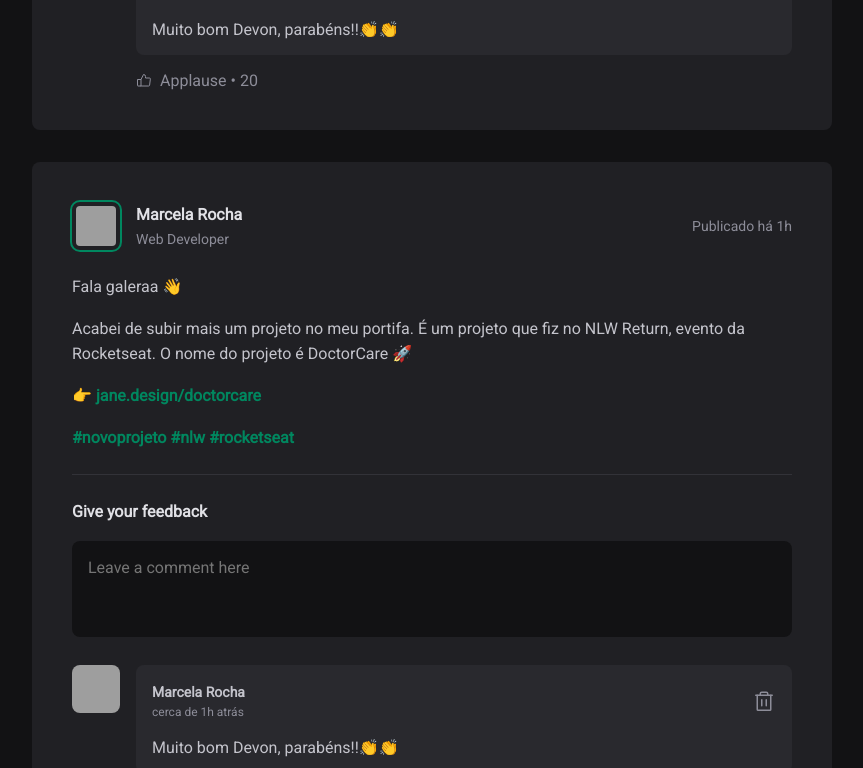
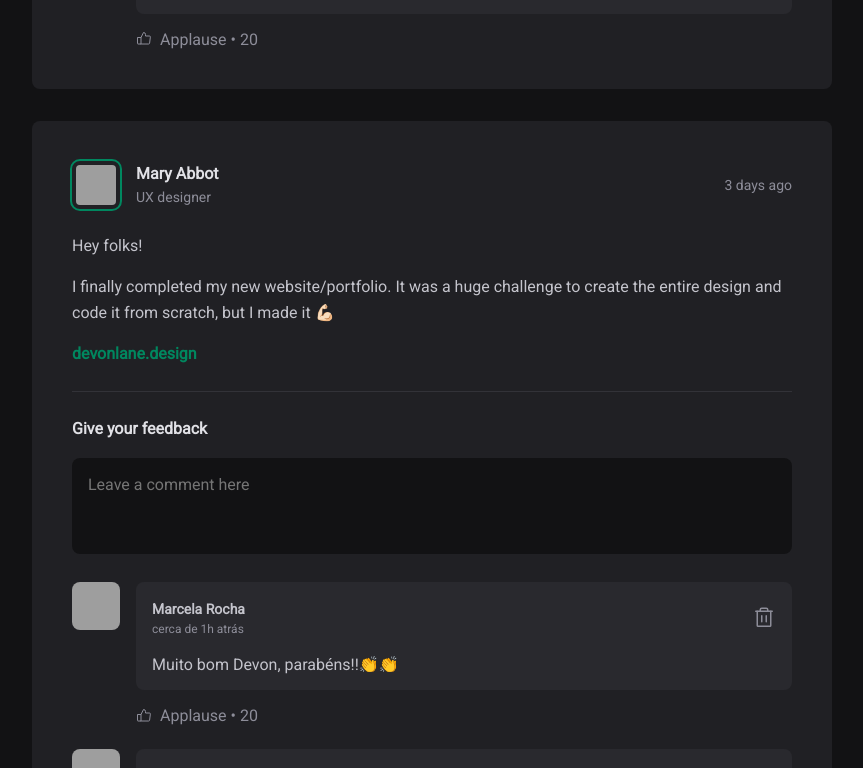
Before and after one commit to Marcela-Rocha-Martins/react-project1-feed, a React (Create React App) app: page / in a window 1280 px wide. Shown: the part 1011-1779 px from the top of the page, without its empty margins (352-1215 px from the left). Built offline with nearby package versions, Linux system fonts and the light colour scheme; grey boxes are pictures that could not be loaded; a web font is replaced by a local one.

Commit message:
useState

```diff
--- a/package.json
+++ b/package.json
@@ -6,6 +6,7 @@
     "@testing-library/jest-dom": "^5.17.0",
     "@testing-library/react": "^13.4.0",
     "@testing-library/user-event": "^13.5.0",
+    "date-fns": "^2.30.0",
     "phosphor-react": "^1.4.1",
     "react": "^18.2.0",
     "react-dom": "^18.2.0",
--- a/src/components/App.js
+++ b/src/components/App.js
@@ -5,6 +5,47 @@ import { Post } from "./Post.jsx";
 import "./global.css";
 
 import styles from "./App.module.css";
+
+const posts = [
+  {
+    id: 1,
+    author: {
+      avatarUrl:
+        "https://media.licdn.com/dms/image/C4E03AQE2AmnSI0hM0Q/profile-displayphoto-shrink_400_400/0/1632096337874?e=1705536000&v=beta&t=l7AixMgnXItY48lN17Z54yhINjRT3H_9A3ZONYtJ5oA",
+      name: "Marcela Rocha",
+      role: "Web Developer",
+    },
+    content: [
+      { type: "paragraph", content: "Hello everyone! 👋" },
+      {
+        type: "paragraph",
+        content:
+          "Just uploaded another project to my portfolio. It's a project I worked on during the NLW Return, a Rocketseat event. The project is called DoctorCare 🚀",
+      },
+      { type: "link", content: "jane.design/doctorcare" },
+    ],
+    publishedAt: new Date("2023-11-10 20:00:00"),
+  },
+  {
+    id: 2,
+    author: {
+      avatarUrl:
+        "https://images.unsplash.com/photo-1508214751196-bcfd4ca60f91?q=80&w=2670&auto=format&fit=crop&ixlib=rb-4.0.3&ixid=M3wxMjA3fDB8MHxwaG90by1wYWdlfHx8fGVufDB8fHx8fA%3D%3D",
+      name: "Mary Abbot",
+      role: "UX designer",
+    },
+    content: [
+      { type: "paragraph", content: "Hey folks!" },
+      {
+        type: "paragraph",
+        content:
+          "I finally completed my new website/portfolio. It was a huge challenge to create the entire design and code it from scratch, but I made it 💪🏻",
+      },
+      { type: "link", content: "devonlane.design" },
+    ],
+    publishedAt: new Date("2023-11-10 14:00:00"),
+  },
+];
 
 function App() {
   return (
@@ -14,8 +55,15 @@ function App() {
       <div className={styles.wrapper}>
         <Sidebar />
         <main>
-          <Post />
-          <Post />
+          {posts.map((post) => {
+            return (
+              <Post
+                author={post.author}
+                content={post.content}
+                publishedAt={post.publishedAt}
+              />
+            );
+          })}
         </main>
       </div>
     </div>
--- a/src/components/Post.jsx
+++ b/src/components/Post.jsx
@@ -1,42 +1,56 @@
+import { useState } from "react";
 import { Avatar } from "./Avatar";
 import { Comment } from "./Comment";
 import styles from "./Post.module.css";
+import { format, formatDistanceToNow } from "date-fns";
 
-export function Post(props) {
+
+export function Post({ author, publishedAt, content }) {
+  const publishedDateFormatted = format(publishedAt, "d LLLL 'at' HH:mm' h'");
+  const publishedDateRelative = formatDistanceToNow(publishedAt, {
+    addSuffix: true,
+  });
+  const [comments, setComments] = useState([1, 2, 3]);
+
+
+  function handleCreateNewComment() {
+    event.preventDefault();
+    setComments([...comments, comments.length + 1]);
+  }
+
   return (
     <article className={styles.post}>
       <header>
         <div className={styles.author}>
-          <Avatar
-            src="https://media.licdn.com/dms/image/C4E03AQE2AmnSI0hM0Q/profile-displayphoto-shrink_800_800/0/1632096337874?e=1705536000&v=beta&t=59WfAAJyMzunXUg994zXDNoqd3CtWA7Zq6lqL059KQY"
-          />
+          <Avatar src={author.avatarUrl} />
           <div className={styles.authorInfo}>
-            <strong>Marcela Rocha</strong>
-            <span>Web Developer</span>
+            <strong>{author.name}</strong>
+            <span>{author.role}</span>
           </div>
         </div>
-        <time title="11 de maio às 08:13h" dateTime="2022-05-11 08:13:00">
-          Publicado há 1h
+        <time
+          title={publishedDateFormatted}
+          dateTime={publishedAt.toISOString()}
+        >
+          {publishedDateRelative}
         </time>
       </header>
 
       <div className={styles.content}>
-        <p>Fala galeraa 👋 </p>
-        <p>
-          Acabei de subir mais um projeto no meu portifa. É um projeto que fiz
-          no NLW Return, evento da Rocketseat. O nome do projeto é DoctorCare 🚀
-        </p>
-        <p>
-          👉 {"     "}
-          <a href="">jane.design/doctorcare</a>{" "}
-        </p>
-        <p>
-          <a href="">#novoprojeto</a> <a href="">#nlw</a>{" "}
-          <a href="">#rocketseat</a>
-        </p>
+        {content.map((aContent) => {
+          if (aContent.type === "paragraph") {
+            return <p>{aContent.content}</p>;
+          } else if (aContent.type === "link") {
+            return (
+              <p>
+                <a href="">{aContent.content}</a>
+              </p>
+            );
+          }
+        })}
       </div>
 
-      <form className={styles.commentForm}>
+      <form onSubmit={handleCreateNewComment} className={styles.commentForm}>
         <strong>Give your feedback</strong>
 
         <textarea placeholder="Leave a comment here"></textarea>
@@ -47,9 +61,9 @@ export function Post(props) {
       </form>
 
       <div ClassName={styles.commentList}>
-        <Comment />
-        <Comment />
-        <Comment />
+        {comments.map((comment) => {
+          return <Comment />;
+        })}
       </div>
     </article>
   );
```
Also changed, not shown: src/components/App.module.css (+3 -4 lines), 1 other file (tests, documents, lock files or other folders).
